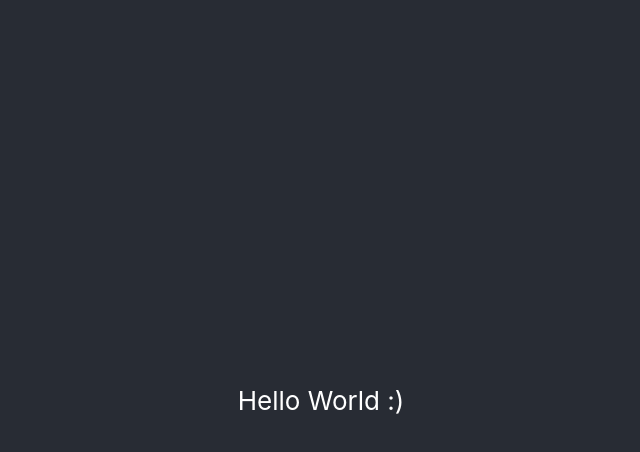
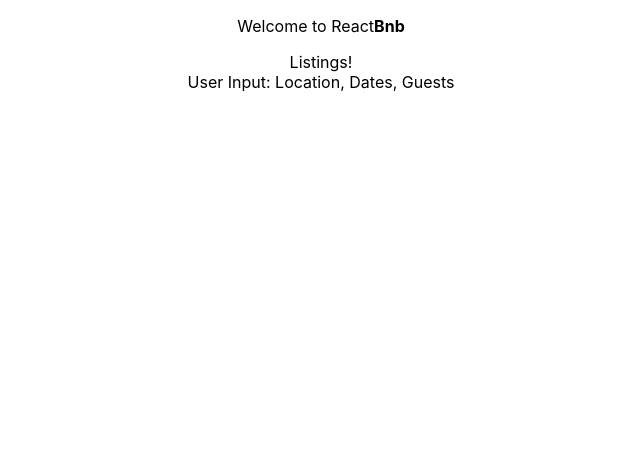
Before and after one commit to CodeMama96/react_bnb, a React (Create React App) app: page / in a window 1280 px wide. Shown: the top 452 px of the page, without its empty margins (319-959 px from the left). Built offline with nearby package versions, Linux system fonts and the light colour scheme.

Commit message:
Frontend/Backend back bone

```diff
--- a/src/App.js
+++ b/src/App.js
@@ -1,14 +1,23 @@
-import logo from './logo.svg';
+import React, { Component } from "react";
 import './App.css';
+import ListingContainer from "./components/ListingContainer";
+import UserInput from "./components/UserInput";
 
-function App() {
-  return (
-    <div className="App">
-      <header className="App-header">
-       Hello World :)
-      </header>
-    </div>
-  );
+class App extends Component {
+  render(){
+    return (
+
+      <div className="App">
+
+          <p>
+            Welcome to React<b>Bnb</b>
+          </p>
+        <ListingContainer/>
+        <UserInput/>
+
+      </div>
+    );
+  }
 }
 
 export default App;
--- /dev/null
+++ b/src/components/ListingContainer.js
@@ -0,0 +1,14 @@
+import React, { Component } from "react";
+
+
+class ListingContainer extends Component {
+    render(){
+        return(
+            <div>
+                Listings!
+            </div>
+        )
+    }
+}
+
+export default ListingContainer
--- /dev/null
+++ b/src/components/UserInput.js
@@ -0,0 +1,19 @@
+import React, { Component } from 'react';
+
+class UserInput extends Component {
+
+
+
+
+    render(){
+        return(
+            <div>
+                <form>
+User Input: Location, Dates, Guests
+                </form>
+            </div>
+        )
+    }
+}
+
+export default UserInput
--- a/src/index.js
+++ b/src/index.js
@@ -2,7 +2,7 @@ import React from 'react';
 import ReactDOM from 'react-dom';
 import './index.css';
 import App from './App';
-import reportWebVitals from './reportWebVitals';
+
 
 ReactDOM.render(
   <React.StrictMode>
@@ -14,4 +14,3 @@ ReactDOM.render(
 // If you want to start measuring performance in your app, pass a function
 // to log results (for example: reportWebVitals(console.log))
 // or send to an analytics endpoint. Learn more: https://bit.ly/CRA-vitals
-reportWebVitals();
```
